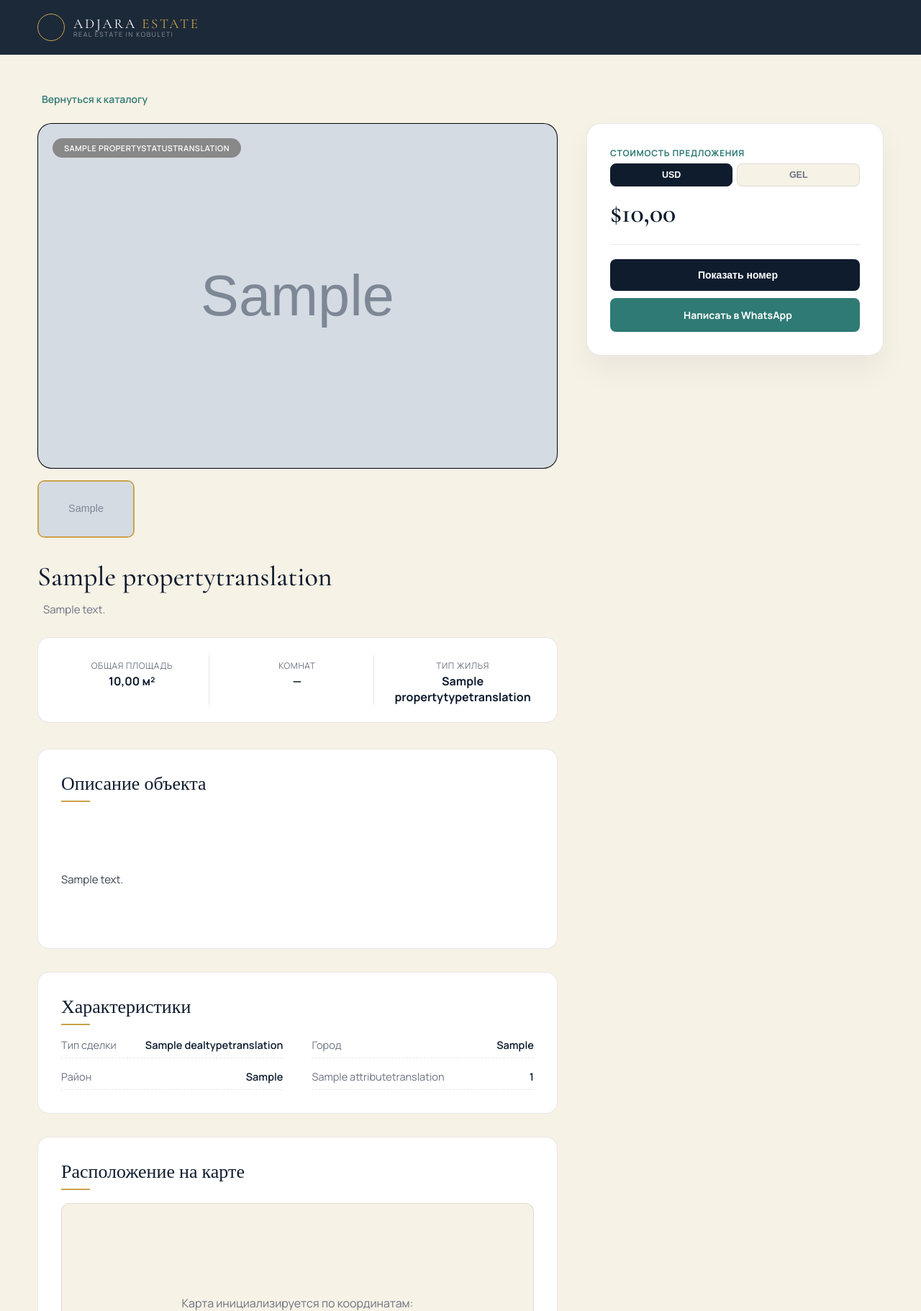
After one commit to vvtteu/estate-sale, a Django app: a page that uses properties/templates/properties/detail.html in a window 1280 px wide. The commit adds this page. Shown: the top 1821 px of the page at 72% size. Run offline with Django 5.2, Linux system fonts and the light colour scheme; tables that the repository leaves empty hold one stand-in row (values such as "Sample post"); grey boxes marked "Sample" are stand-in pictures; some libraries are stand-ins or nearby versions.

Commit message:
Фикс отображения карточек, оптимизация картинок

```diff
--- a/properties/templates/properties/detail.html
+++ b/properties/templates/properties/detail.html
@@ -91,21 +91,6 @@
   /* RIGHT COLUMN: Sticky Booking Panel */
   .sidebar-sticky { position: sticky; top: 100px; display: flex; flex-direction: column; gap: 24px; }
 
-  .price-panel { background: var(--white); border: 1px solid var(--border); border-radius: 20px; padding: 32px; box-shadow: 0 20px 40px rgba(14,28,46,0.05); }
-  .panel-label { font-size: 12px; font-weight: 700; text-transform: uppercase; letter-spacing: 0.06em; color: var(--teal); margin-bottom: 6px; }
-  .main-price { font-family: 'Cormorant Garamond', serif; font-size: 38px; color: var(--navy); font-weight: 600; margin-bottom: 20px; }
-  .main-price span { font-size: 16px; font-family: 'Manrope', sans-serif; color: var(--text-muted); }
-
-  /* Contact Agent Form */
-  .agent-form { border-top: 1px solid var(--border); padding-top: 24px; display: flex; flex-direction: column; gap: 14px; }
-  .agent-form h3 { font-size: 18px; color: var(--navy); font-weight: 700; margin-bottom: 4px; }
-  .form-input { width: 100%; padding: 12px 16px; border: 1.5px solid var(--border); border-radius: 8px; font-family: 'Manrope', sans-serif; font-size: 14px; background: var(--cream); outline: none; transition: all 0.2s; }
-  .form-input:focus { border-color: var(--teal); background: var(--white); }
-
-  .btn-action { width: 100%; background: var(--navy); color: var(--white); border: none; padding: 14px; border-radius: 8px; font-size: 14px; font-weight: 700; cursor: pointer; display: flex; align-items: center; justify-content: center; gap: 8px; transition: background 0.2s; }
-  .btn-action:hover { background: var(--navy-2); }
-  .btn-whatsapp { background: var(--teal); }
-  .btn-whatsapp:hover { background: #235d58; }
 
   /* SIMILAR LISTINGS SECTION */
   .similar-section { margin-top: 64px; border-top: 1px solid var(--border); padding-top: 48px; }
@@ -178,7 +163,7 @@
       <div class="thumbs-grid">
         {% for img in property.images.all %}
           <div class="thumb {% if forloop.first %}active{% endif %}" onclick="switchPhoto(this, '{{ img.image.url }}')">
-            <img src="{{ img.image.url }}" alt="Галерея объекта">
+            <img src="{{ img.image.url }}" alt="Галерея объекта" loading="lazy">
           </div>
         {% empty %}
           <!-- Если картинок вообще нет, генерируем пустой слот -->
@@ -210,7 +195,7 @@
         <div class="metric-item">
           <i class="ti ti-building"></i>
           <div class="metric-label">Тип жилья</div>
-          <div class="metric-value">{{ property.property_type.name }}</div>
+          <div class="metric-value">{{ property.property_type }}</div>
         </div>
       </div>
 
@@ -234,7 +219,7 @@
         <div class="tech-specs">
           <div class="spec-row">
             <span class="spec-label">Тип сделки</span>
-            <span class="spec-value">{{ property.deal_type.name }}</span>
+            <span class="spec-value">{{ property.deal_type }}</span>
           </div>
           <div class="spec-row">
             <span class="spec-label">Город</span>
@@ -251,9 +236,9 @@
           {% for attr_val in property.attribute_values.all %}
             {% if attr_val.attribute.slug != 'rooms' %} <!-- Пропускаем комнаты, они уже сверху -->
               <div class="spec-row">
-                <span class="spec-label">{{ attr_val.attribute.name }}</span>
+                <span class="spec-label">{{ attr_val.attribute }}</span>
                 <span class="spec-value">
-                  {{ attr_val.value_string|default:attr_val.value_integer|default:attr_val.value_boolean|yesno:"Да,Нет" }}
+                  {{ attr_val.display_value }}
                 </span>
               </div>
             {% endif %}
@@ -279,28 +264,7 @@
 
     <!-- СПРАВА: Прайс-панель и заявка -->
     <aside class="sidebar-sticky">
-      <div class="price-panel">
-        <div class="panel-label">Стоимость предложения</div>
-        <div class="main-price">
-          {{ property.price }} {{ property.currency }}
-          {% if property.deal_type.slug == 'rent' %}<span>/ месяц</span>{% endif %}
-        </div>
-
-        <!-- Кнопки быстрых мессенджеров -->
-        <form class="agent-form" onsubmit="event.preventDefault(); alert('Заявка отправлена менеджеру!');">
-          <h3>Связаться с агентом</h3>
-          <input type="text" class="form-input" placeholder="Ваше имя" required>
-          <input type="tel" class="form-input" placeholder="+7 (999) 000-00-00" required>
-
-          <button type="submit" class="btn-action">
-            <i class="ti ti-mail"></i> Оставить заявку
-          </button>
-
-          <a href="https://wa.me/995555000000?text=Здравствуйте!%20Меня%20интересует%20объект%20{{ property.slug }}" target="_blank" class="btn-action btn-whatsapp">
-            <i class="ti ti-brand-whatsapp"></i> Написать в WhatsApp
-          </a>
-        </form>
-      </div>
+      {% include "properties/includes/price_panel.html" %}
     </aside>
 
   </div>
--- /dev/null
+++ b/properties/templates/properties/includes/price_panel.html
@@ -0,0 +1,103 @@
+<div class="price-panel">
+  <div class="panel-label">Стоимость предложения</div>
+
+  {% if price_usd and price_gel %}
+    <div class="currency-toggle">
+      <button type="button" class="curr-btn active" data-currency="usd">USD</button>
+      <button type="button" class="curr-btn" data-currency="gel">GEL</button>
+    </div>
+  {% endif %}
+
+  <div class="main-price">
+    {% if price_usd %}
+      <span class="price-usd">${{ price_usd }}</span>
+    {% endif %}
+    {% if price_gel %}
+      <span class="price-gel" style="display:none;">{{ price_gel }} ₾</span>
+    {% endif %}
+    {% if property.deal_type.slug == 'rent' %}<span class="price-period">/ месяц</span>{% endif %}
+  </div>
+
+  <div class="contact-block">
+    <button type="button" class="btn-action btn-reveal" id="revealPhoneBtn">
+      <i class="ti ti-phone"></i> <span id="revealPhoneText">Показать номер</span>
+    </button>
+
+    {% if site_settings.whatsapp_number %}
+      <a href="https://wa.me/{{ site_settings.whatsapp_number }}?text=Здравствуйте!%20Меня%20интересует%20объект%20{{ property.slug }}"
+         target="_blank" class="btn-action btn-whatsapp">
+        <i class="ti ti-brand-whatsapp"></i> Написать в WhatsApp
+      </a>
+    {% endif %}
+  </div>
+</div>
+
+<style>
+  .currency-toggle { display: flex; gap: 6px; margin-bottom: 14px; }
+  .curr-btn {
+    flex: 1; padding: 8px; border-radius: 8px; border: 1.5px solid var(--border); background: var(--cream);
+    font-size: 12.5px; font-weight: 700; color: var(--text-muted); cursor: pointer; transition: all 0.2s;
+  }
+  .curr-btn.active { background: var(--navy); color: var(--white); border-color: var(--navy); }
+
+  .price-gel { display: none; }
+  .contact-block { border-top: 1px solid var(--border); padding-top: 20px; display: flex; flex-direction: column; gap: 10px; margin-top: 20px; }
+
+  .btn-reveal { background: var(--gold); color: var(--navy); }
+  .btn-reveal:hover { background: var(--gold-light); }
+  .btn-reveal.revealed { background: var(--cream); color: var(--navy); border: 1.5px solid var(--border); cursor: default; }
+
+  .price-panel { background: var(--white); border: 1px solid var(--border); border-radius: 20px; padding: 32px; box-shadow: 0 20px 40px rgba(14,28,46,0.05); }
+  .panel-label { font-size: 12px; font-weight: 700; text-transform: uppercase; letter-spacing: 0.06em; color: var(--teal); margin-bottom: 6px; }
+
+  .main-price { font-family: 'Cormorant Garamond', serif; font-size: 38px; color: var(--navy); font-weight: 600; margin-bottom: 20px; }
+  .main-price .price-usd,
+  .main-price .price-gel {
+    font-family: 'Cormorant Garamond', serif;
+    font-size: 38px;
+    font-weight: 600;
+    color: var(--navy);
+  }
+  /* Только подпись "/ месяц" маленькая и серая, а не сама цена */
+  .main-price .price-period {
+    font-size: 16px;
+    font-family: 'Manrope', sans-serif;
+    color: var(--text-muted);
+    margin-left: 4px;
+  }
+
+  .agent-form { border-top: 1px solid var(--border); padding-top: 24px; display: flex; flex-direction: column; gap: 14px; }
+  .agent-form h3 { font-size: 18px; color: var(--navy); font-weight: 700; margin-bottom: 4px; }
+  .form-input { width: 100%; padding: 12px 16px; border: 1.5px solid var(--border); border-radius: 8px; font-family: 'Manrope', sans-serif; font-size: 14px; background: var(--cream); outline: none; transition: all 0.2s; }
+  .form-input:focus { border-color: var(--teal); background: var(--white); }
+
+  .btn-action { width: 100%; background: var(--navy); color: var(--white); border: none; padding: 14px; border-radius: 8px; font-size: 14px; font-weight: 700; cursor: pointer; display: flex; align-items: center; justify-content: center; gap: 8px; transition: background 0.2s; }
+  .btn-whatsapp { background: var(--teal); }
+  .btn-whatsapp:hover { background: #235d58; }
+</style>
+
+<script>
+  document.querySelectorAll('.curr-btn').forEach(function (btn) {
+    btn.addEventListener('click', function () {
+      document.querySelectorAll('.curr-btn').forEach(b => b.classList.remove('active'));
+      this.classList.add('active');
+      var showGel = this.dataset.currency === 'gel';
+      var usdEl = document.querySelector('.price-usd');
+      var gelEl = document.querySelector('.price-gel');
+      if (usdEl) usdEl.style.display = showGel ? 'none' : 'inline';
+      if (gelEl) gelEl.style.display = showGel ? 'inline' : 'none';
+    });
+  });
+
+  var revealBtn = document.getElementById('revealPhoneBtn');
+  if (revealBtn) {
+    revealBtn.addEventListener('click', function () {
+      var phone = "{{ site_settings.phone_number|default:'' }}";
+      if (!phone) {
+        alert('Номер телефона не заполнен в настройках сайта');
+        return;
+      }
+      this.outerHTML = '<a href="tel:' + phone + '" class="btn-action btn-reveal revealed"><i class="ti ti-phone"></i> ' + phone + '</a>';
+    });
+  }
+</script>
--- a/properties/urls.py
+++ b/properties/urls.py
@@ -6,5 +6,5 @@ app_name = 'properties'
 urlpatterns = [
     path('', index_page, name='index'),
     path('catalog/', catalog_view, name='catalog'),
-    path('<slug:slug>/', property_detail_view, name='detail'),
+    path('catalog/<slug:slug>/', property_detail_view, name='detail'),
 ]
--- a/properties/views.py
+++ b/properties/views.py
@@ -78,7 +78,6 @@ def catalog_view(request):
 
 
 def property_detail_view(request, slug):
-    # Извлекаем объект с учетом оптимизации запросов и проверки публикации
     property_obj = get_object_or_404(
         Property.objects.filter(is_published=True)
         .select_related("deal_type", "property_type", "status")
@@ -86,7 +85,6 @@ def property_detail_view(request, slug):
         slug=slug
     )
 
-    # Рекомендации: берем 3 похожих объекта того же типа недвижимости
     similar_properties = (
         Property.objects.filter(is_published=True, property_type=property_obj.property_type)
         .exclude(id=property_obj.id)
@@ -95,8 +93,23 @@ def property_detail_view(request, slug):
         .order_by("-created_at")[:3]
     )
 
+    latest_rate = ExchangeRate.objects.order_by("-effective_date").first()
+
+    price_usd, price_gel = None, None
+    if property_obj.currency == Currency.GEL:
+        price_gel = property_obj.price
+        if latest_rate:
+            price_usd = round(property_obj.price / latest_rate.usd_to_gel, 2)
+    else:  # USD
+        price_usd = property_obj.price
+        if latest_rate:
+            price_gel = round(property_obj.price * latest_rate.usd_to_gel, 2)
+
     context = {
         "property": property_obj,
         "similar_properties": similar_properties,
+        "site_settings": SiteSettings.objects.first(),
+        "price_usd": price_usd,
+        "price_gel": price_gel,
     }
     return render(request, "properties/detail.html", context)
```
Also changed, not shown: properties/models.py (+17 -1 lines), properties/templates/properties/catalog.html (+22 -4 lines), properties/templates/properties/index.html (+4 -31 lines), media/properties/2026/07/1024x576.jpg, media/properties/2026/07/202403201752371886567641o.png, media/properties/2026/07/beautiful-contemporary-modern-design-apartment-with-natural-light-fro_EjIQexe.jpg (added), media/properties/2026/07/cozy-living-room-interior-with-panoramic-window.jpg (added), media/properties/2026/07/stylish-scandinavian-living-room-with-design-mint-sofa-furnitures-moc_YjaBD6A.jpg (added).
